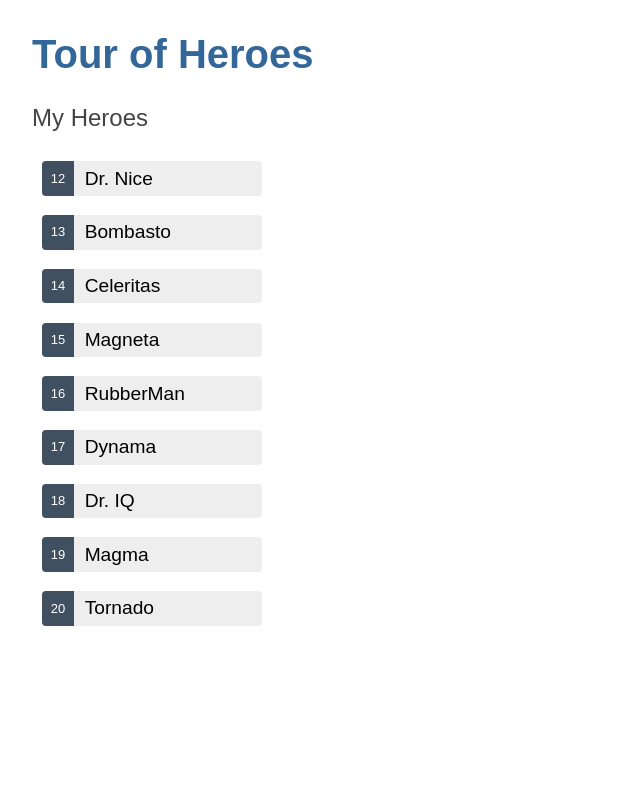
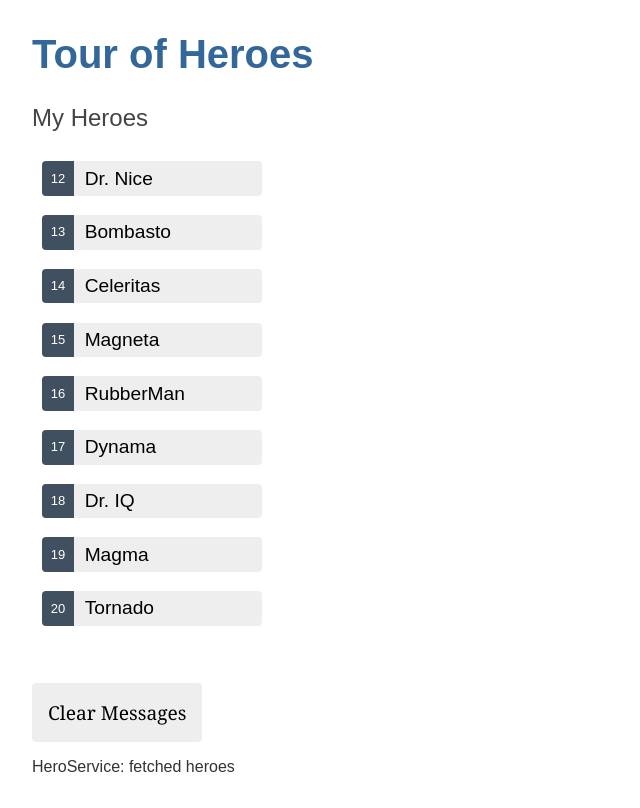
Before and after one commit to DaniilKononenko/Tour-ofHeroes, an Angular app: page / in a window 1280 px wide. Shown: the whole page, without its empty margins (0-640 px from the left). Built offline with nearby package versions, Linux system fonts and the light colour scheme.

Commit message:
Added MessageSrvice

```diff
--- a/src/app/app.component.html
+++ b/src/app/app.component.html
@@ -1,2 +1,3 @@
 <h1>{{ title }}</h1>
 <app-heroes></app-heroes>
+<app-messages></app-messages>
--- a/src/app/app.component.ts
+++ b/src/app/app.component.ts
@@ -1,11 +1,12 @@
 import { Component } from '@angular/core';
 import { RouterOutlet } from '@angular/router';
 import { HeroesComponent } from "./heroes/heroes.component";
+import { MessagesComponent } from './messages/messages.component';
 
 @Component({
   selector: 'app-root',
   standalone: true,
-  imports: [RouterOutlet, HeroesComponent],
+  imports: [RouterOutlet, HeroesComponent, MessagesComponent],
   templateUrl: './app.component.html',
   styleUrl: './app.component.scss'
 })
--- a/src/app/heroes/heroes.component.ts
+++ b/src/app/heroes/heroes.component.ts
@@ -9,6 +9,7 @@
 import {Hero} from '../hero';
 import { HeroDetailsComponent } from '../hero-details/hero-details.component';
 import { HeroService } from '../services/hero.service';
+import { MessageService } from '../services/message.service';
 
 @Component({
   standalone: true,
@@ -28,7 +29,7 @@
   heroes: Hero[] = [];
   selectedHero?: Hero;
 
-  constructor(private heroService: HeroService) {}
+  constructor(private heroService: HeroService, private messageService: MessageService) {}
 
   ngOnInit(): void {
     this.getHeroes();
@@ -41,5 +42,6 @@
 
   onSelect(hero: Hero): void {
     this.selectedHero = hero;
+    this.messageService.add(`HeroComponent: selected hero id=${hero.id}`)
   }
 }
--- /dev/null
+++ b/src/app/messages/messages.component.html
@@ -0,0 +1,4 @@
+<div *ngIf="messageService.messages.length">
+    <button type="button" class="clear" (click)="messageService.clear()">Clear Messages</button>
+    <div *ngFor="let message of messageService.messages">{{ message }}</div>
+</div>
--- a/src/app/services/hero.service.ts
+++ b/src/app/services/hero.service.ts
@@ -3,15 +3,17 @@
 
 import { Hero } from '../hero';
 import { HEROES } from '../mock-heroes';
+import { MessageService } from './message.service';
 
 @Injectable({
   providedIn: 'root'
 })
 export class HeroService {
 
-  constructor() { }
+  constructor(private messageService: MessageService) { }
 
   getHeroes(): Observable<Hero[]> {
+    this.messageService.add("HeroService: fetched heroes")
     return of(HEROES);
   }
 }
--- /dev/null
+++ b/src/app/services/message.service.ts
@@ -0,0 +1,16 @@
+import { Injectable } from '@angular/core';
+
+@Injectable({
+  providedIn: 'root'
+})
+export class MessageService {
+  messages: string[] = [];
+
+  add(message: string) {
+    this.messages.push(message);
+  }
+
+  clear(): void {
+    this.messages = [];
+  }
+}
```
Also changed, not shown: src/app/messages/messages.component.ts (added, +17 -0 lines), src/app/messages/messages.component.scss (added).
